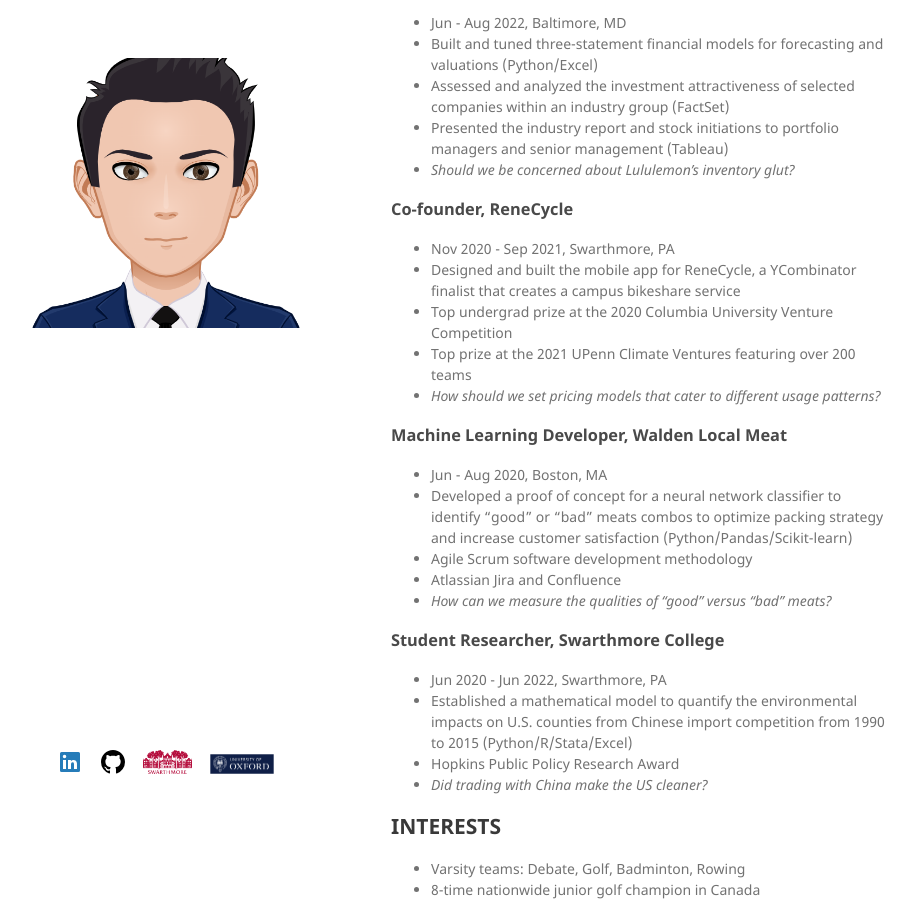
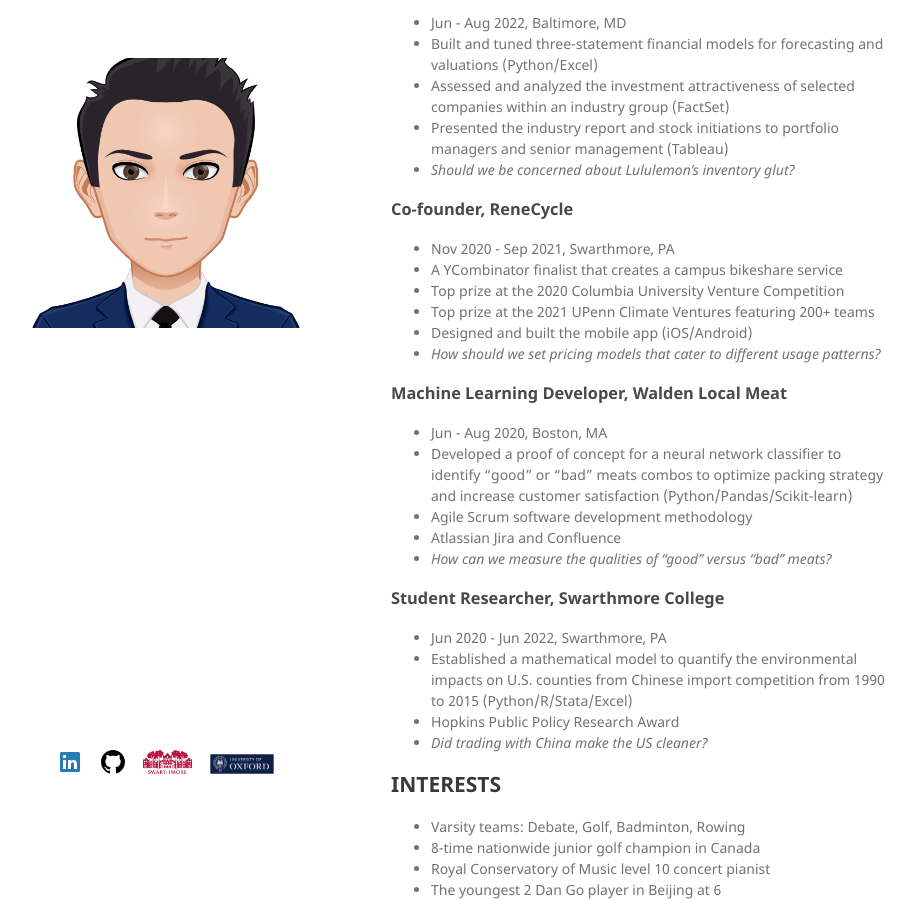
Before and after one commit to henrylei2000/henrylei2000.github.io, a Jekyll site: the page built from index.md, in a window 1280 px wide and 900 px high, scrolled down 1798 px. Shown: the whole window, without its empty margins (179-1094 px from the left). Built offline with Jekyll 4.4.1, drawn with Linux system fonts in a browser that asks for light colours; our own code applies the rules of GitHub Pages for plain Markdown files.

Commit message:
minor words

```diff
--- a/index.md
+++ b/index.md
@@ -73,9 +73,10 @@
 
 ### Co-founder, ReneCycle
 - Nov 2020 - Sep 2021, Swarthmore, PA
-- Designed and built the mobile app for ReneCycle, a YCombinator finalist that creates a campus bikeshare service
-- Top undergrad prize at the 2020 Columbia University Venture Competition
-- Top prize at the 2021 UPenn Climate Ventures featuring over 200 teams
+- A YCombinator finalist that creates a campus bikeshare service
+- Top prize at the 2020 Columbia University Venture Competition
+- Top prize at the 2021 UPenn Climate Ventures featuring 200+ teams
+- Designed and built the mobile app (iOS/Android)
 - _How should we set pricing models that cater to different usage patterns?_
 
 ### Machine Learning Developer, Walden Local Meat
```
